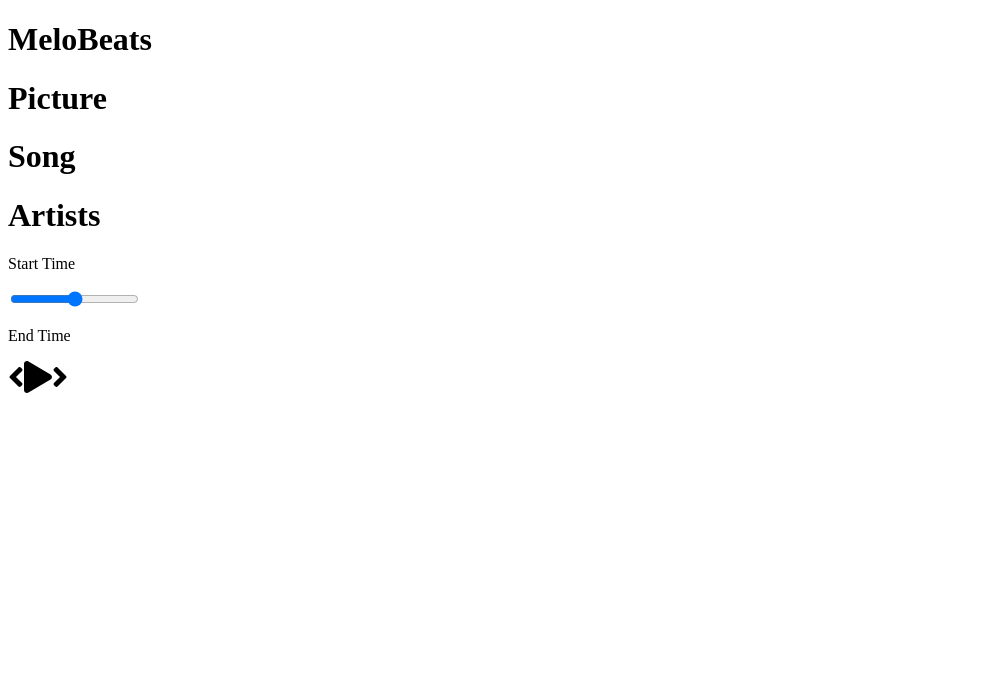
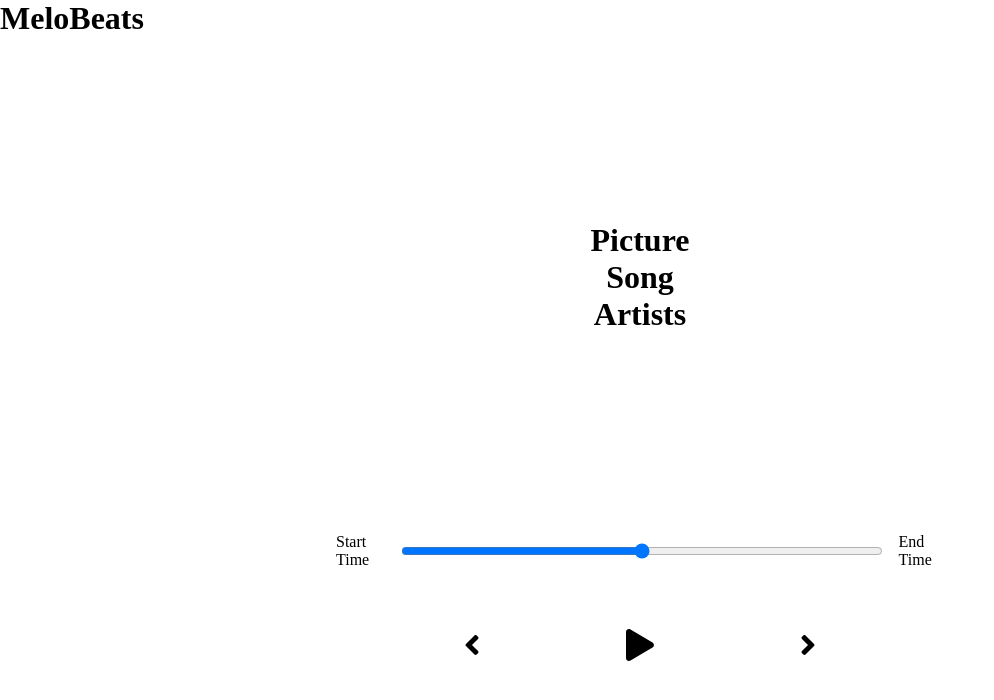
Before and after one commit to eshaan007/MeloBeats, a React (Create React App) app: page / in a window 1280 px wide. Shown: the top 700 px of the page, without its empty margins (0-994 px from the left). Built offline with nearby package versions, Linux system fonts and the light colour scheme.

Commit message:
Basic Styling

```diff
--- a/package.json
+++ b/package.json
@@ -9,7 +9,6 @@
     "@testing-library/jest-dom": "^5.11.5",
     "@testing-library/react": "^11.1.1",
     "@testing-library/user-event": "^12.2.0",
-    "node-sass": "^5.0.0",
     "react": "^17.0.1",
     "react-dom": "^17.0.1",
     "react-scripts": "4.0.0",
@@ -38,5 +37,9 @@
       "last 1 firefox version",
       "last 1 safari version"
     ]
+  },
+  "devDependencies": {
+    "sass": "^1.29.0",
+    "sass-loader": "^10.0.5"
   }
 }
--- a/src/App.js
+++ b/src/App.js
@@ -1,4 +1,5 @@
 import React from 'react';
+import './styles/App.scss';
 
 import Player from './Components/Player';
 import Song from './Components/Song';
--- a/src/styles/App.scss
+++ b/src/styles/App.scss
@@ -3,3 +3,6 @@
     padding: 0;
     box-sizing: border-box;
 }
+
+@import "./song";
+@import "./player";
--- /dev/null
+++ b/src/styles/_player.scss
@@ -0,0 +1,30 @@
+.player {
+    min-height: 20vh;
+    display: flex;
+    flex-direction: column;
+    align-items: center;
+    justify-content: space-between;
+}
+
+.time-control {
+    width: 50%;
+    display: flex;
+    input{
+        width: 100%;
+        padding: 1rem 2rem;
+    }
+    p{
+        padding: 1rem;
+    }
+}
+
+.play-control {
+    display: flex;
+    justify-content: space-between;
+    align-items: center;
+    width: 30%;
+    padding: 1rem;
+    svg {
+        cursor: pointer;
+    }
+}
--- /dev/null
+++ b/src/styles/_song.scss
@@ -0,0 +1,7 @@
+.song-container {
+    min-height: 60vh;
+    display: flex;
+    flex-direction: column;
+    align-items: center;
+    justify-content: center;
+}
```
Also changed, not shown: 1 other file (tests, documents, lock files or other folders).
